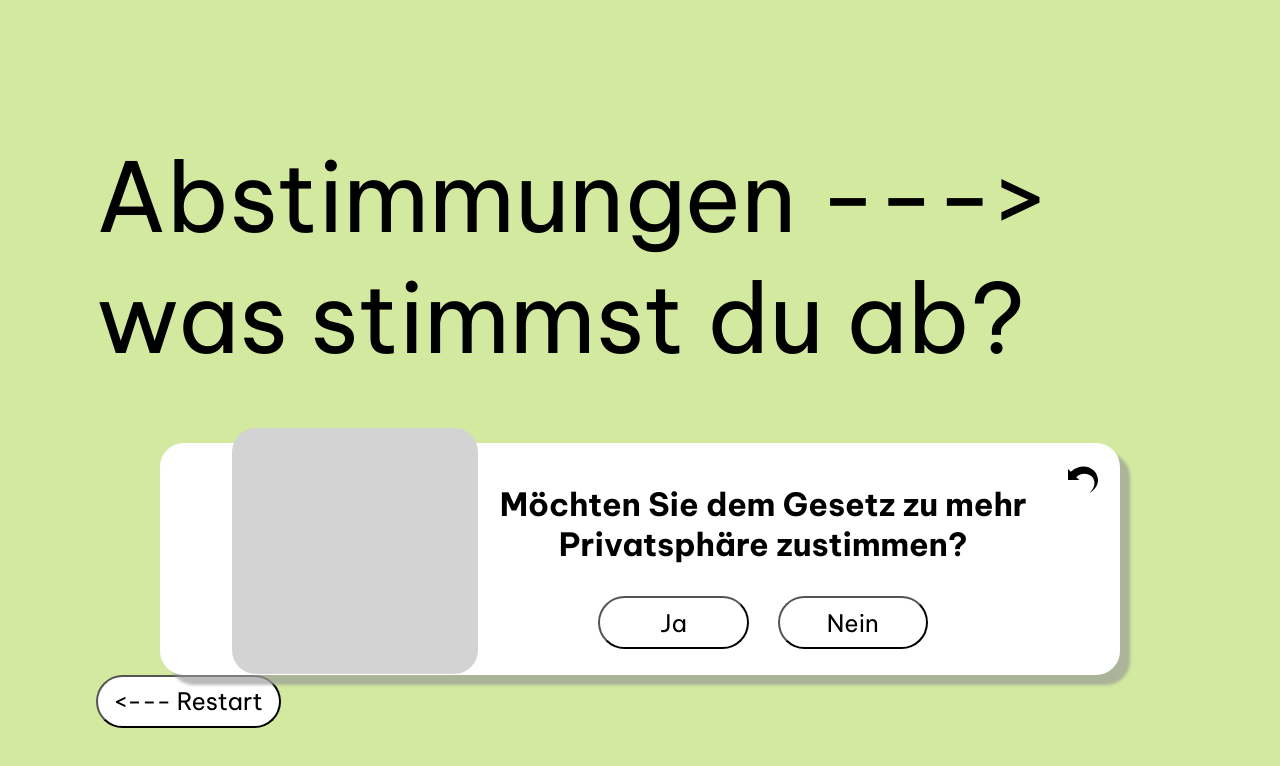
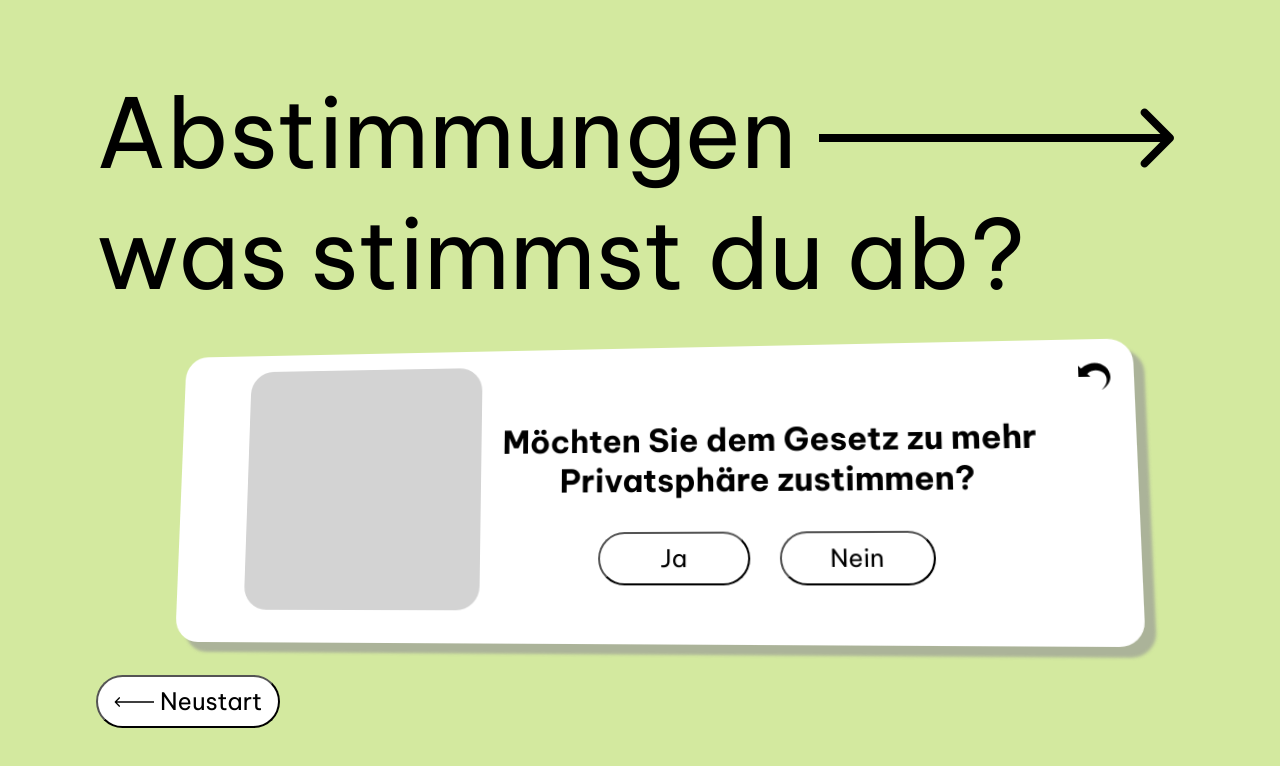
Before and after one commit to DerBeton/impacture, a Vue app: page /vote in a window 1280 px wide. Shown: the top 766 px of the page. Built offline with nearby package versions, Linux system fonts and the light colour scheme.

Commit message:
style: add parallax effect to vote card

```diff
--- a/src/components/voting/VoteCard.vue
+++ b/src/components/voting/VoteCard.vue
@@ -4,7 +4,7 @@
     class="vote-card"
     :class="{ '-flipped': isFlipped }"
   >
-    <div class="front-side">
+    <div class="front-side" :style="cardStyleFront">
       <span @click="flipCard()" class="flip"></span>
       <div class="image"></div>
       <div class="vote">
@@ -15,7 +15,7 @@
         </div>
       </div>
     </div>
-    <div class="back-side">
+    <div class="back-side" :style="cardStyleBack">
       <span @click="flipCard()" class="flip"></span>
       <p class="description">
         {{ description }}
@@ -25,8 +25,9 @@
 </template>
 
 <script setup lang="ts">
-import { ref } from 'vue'
+import { computed, ref } from 'vue'
 import VoteButton from './VoteButtons.vue'
+import { useParallax } from '@vueuse/core'
 
 defineProps<{
   question: string
@@ -34,7 +35,19 @@ defineProps<{
 }>()
 
 const voteCardElement = ref<HTMLElement | null>()
+const { tilt, roll } = useParallax(voteCardElement)
 const isFlipped = ref<boolean>(false)
+
+const PARALLAX_INTENSITY = 10
+const cardStyleFront = computed(() => ({
+  transition: '.3s ease-out all',
+  transform: `rotateX(${roll.value * PARALLAX_INTENSITY}deg) rotateY(${tilt.value * PARALLAX_INTENSITY + 180 * (isFlipped.value ? -1 : 0)}deg)`,
+}))
+
+const cardStyleBack = computed(() => ({
+  transition: '.3s ease-out all',
+  transform: `rotateX(${roll.value * PARALLAX_INTENSITY}deg) rotateY(${tilt.value * PARALLAX_INTENSITY + 180 * (isFlipped.value ? 0 : 1)}deg)`,
+}))
 
 function flipCard() {
   isFlipped.value = !isFlipped.value
@@ -59,11 +72,11 @@ const emit = defineEmits<{
 
   &.-flipped {
     .front-side {
-      transform: rotateY(-180deg);
+      // transform: rotateY(-180deg);
     }
 
     .back-side {
-      transform: rotateY(0deg);
+      // transform: rotateY(0deg);
     }
   }
 }
@@ -125,6 +138,10 @@ const emit = defineEmits<{
 
 .back-side {
   transform: rotateY(180deg);
+
+  > .description {
+    @include text-md;
+  }
 }
 
 .vote-buttons {
--- a/src/styles/_mixins.scss
+++ b/src/styles/_mixins.scss
@@ -72,6 +72,10 @@ They make it easy to avoid using non-semantic classes like .float-left, and to d
 
   background-color: white;
 
+  &:hover {
+    background-color: #eeeeee;
+  }
+
   &.-arrow-r::before,
   &.-arrow-l::before {
     content: '';
--- a/src/views/VisionView.vue
+++ b/src/views/VisionView.vue
@@ -4,7 +4,6 @@
 
 <script setup lang="ts">
 import FutureCanvas from '@/components/FutureCanvas.vue'
-import router from '@/router'
 </script>
 
 <style lang="scss" scoped>
--- a/src/views/VoteView.vue
+++ b/src/views/VoteView.vue
@@ -1,7 +1,21 @@
 <template>
   <div class="vote-view">
     <h1 class="title">
-      Abstimmungen <span>---></span><br />
+      Abstimmungen
+      <svg
+        xmlns="http://www.w3.org/2000/svg"
+        width="355"
+        height="60"
+        viewBox="0 0 355 60"
+        class="arrow"
+        fill="none"
+      >
+        <path
+          d="M353.828 32.8284C355.391 31.2663 355.391 28.7337 353.828 27.1716L328.373 1.71573C326.81 0.153631 324.278 0.153631 322.716 1.71573C321.154 3.27783 321.154 5.81049 322.716 7.37258L345.343 30L322.716 52.6274C321.154 54.1895 321.154 56.7222 322.716 58.2843C324.278 59.8464 326.81 59.8464 328.373 58.2843L353.828 32.8284ZM0 34H351V26H0V34Z"
+          fill="black"
+        />
+      </svg>
+      <br />
       was stimmst du ab?
     </h1>
 
@@ -17,7 +31,7 @@
 
     <div v-if="votingCompleted">Your answer is: {{ votingResult }}</div>
 
-    <button class="restart" @click="router.push('/')"><--- Restart</button>
+    <button class="restart -arrow-l" @click="router.push('/')">Neustart</button>
   </div>
 </template>
 
@@ -95,6 +109,7 @@ watch(votingCompleted, () => {
 .vote-view {
   display: flex;
   flex-direction: column;
+  row-gap: 2rem;
   width: 100%;
   height: 100%;
   padding: 4.5rem 6rem;
@@ -102,6 +117,8 @@ watch(votingCompleted, () => {
 
   > .title {
     @include text-xl;
+
+    margin-block: 0;
   }
 
   > .restart {
```
